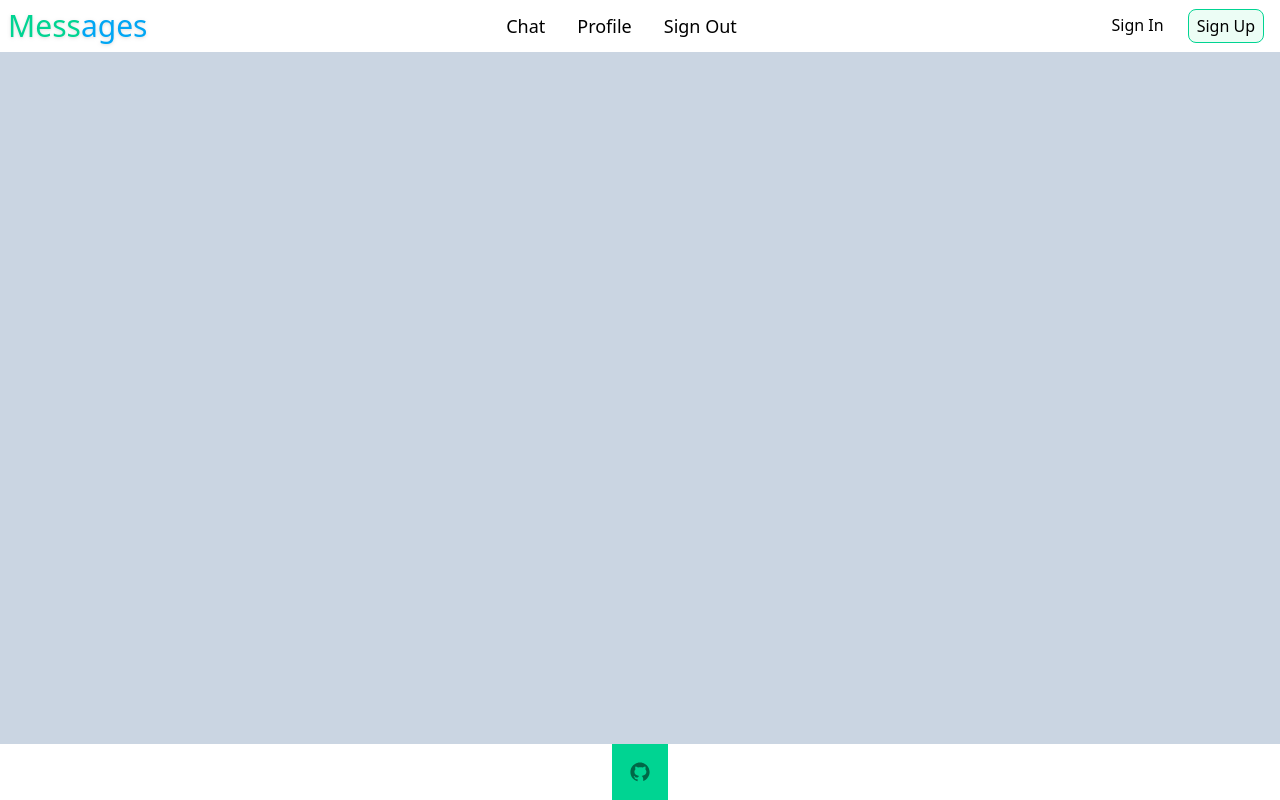
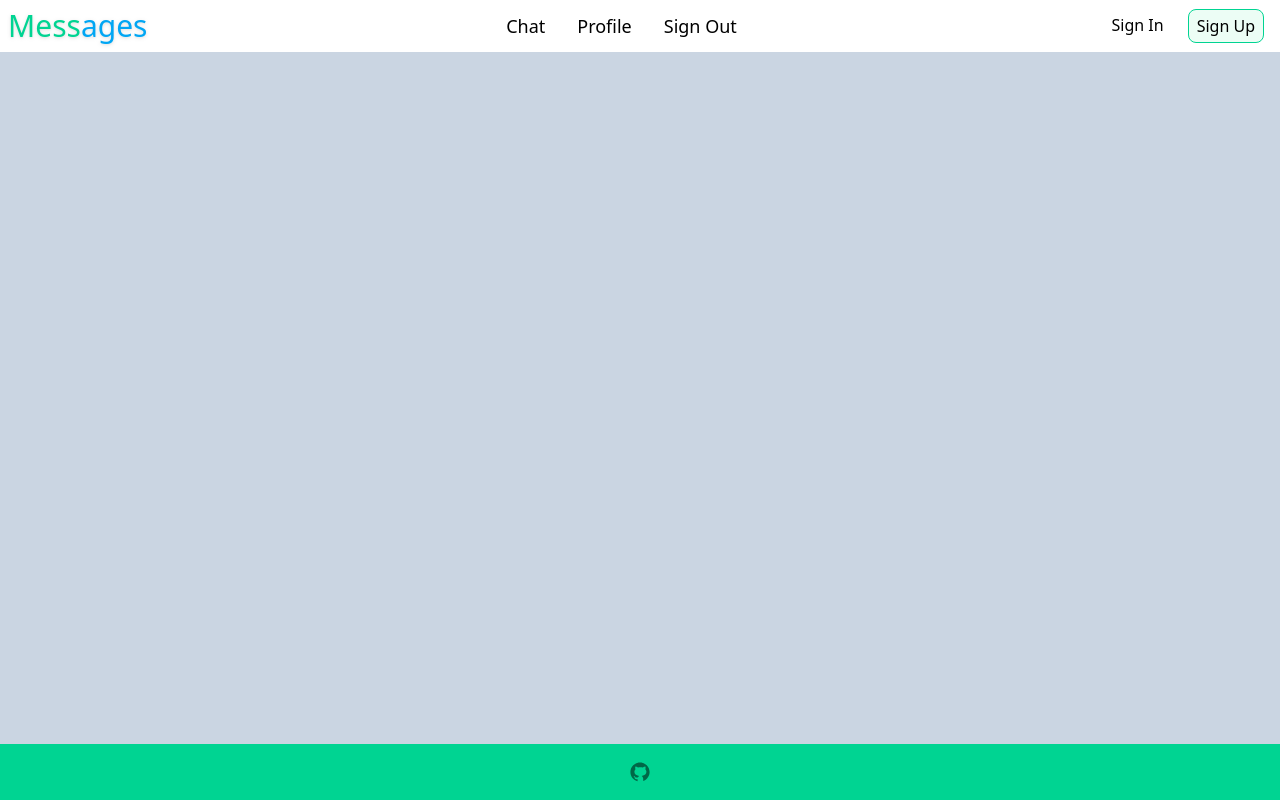
Before and after one commit to uwuzumaki/messenger-front, a React (Vite) app: page / in a window 1280 px wide. Built offline with nearby package versions, Linux system fonts and the light colour scheme.

Commit message:
styling and github link for footer

```diff
--- a/src/Components/Footer/Footer.jsx
+++ b/src/Components/Footer/Footer.jsx
@@ -1,7 +1,7 @@
 const Footer = () => {
   return (
-    <footer className="mx-auto flex justify-center bg-emerald-400">
-      <a href="https://github.com/uwuzumaki/odin-blog-admin">
+    <footer className="flex justify-center bg-emerald-400">
+      <a href="https://github.com/uwuzumaki/messenger-front">
         {" "}
         <svg
           className="m-4 h-6 w-6"
```
